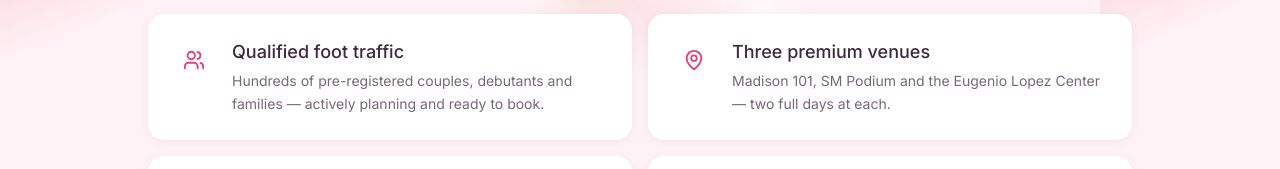
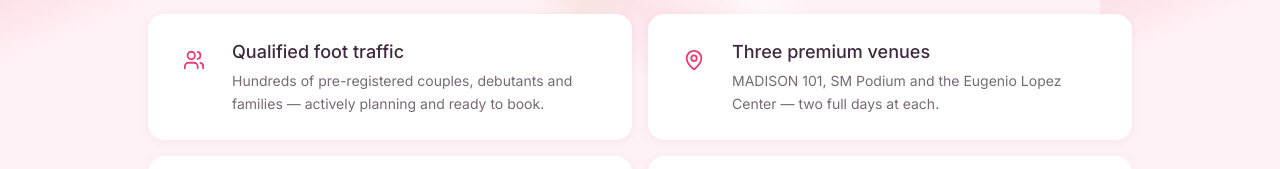
Before and after one commit to kcjarque/fiad, a React (Vite) app: page /suppliers in a window 1280 px wide. Shown: the part 688-857 px from the top of the page. Built offline with nearby package versions, Linux system fonts and the light colour scheme; no server answers.

Commit message:
Supplier page: MADISON 101 in the venue's own styling
All caps is how the venue writes its name, not emphasis, so it is kept
verbatim rather than title-cased into prose.

Co-Authored-By: Claude Opus 5 <noreply@anthropic.com>

```diff
--- a/src/constants/season.ts
+++ b/src/constants/season.ts
@@ -27,7 +27,8 @@ export const KNOWN_SEASONS = ['Season 3', 'Season 2', 'Season 1'] as const;
  * location for prose where a supplier needs to know where they would be.
  */
 export const CURRENT_SEASON_VENUES = [
-  { short: 'Madison 101', full: 'Madison 101' },
+  // All caps is the venue's own styling, not emphasis — keep it verbatim.
+  { short: 'MADISON 101', full: 'MADISON 101' },
   { short: 'SM Podium', full: 'SM Podium' },
   { short: 'Eugenio Lopez Center', full: 'the Eugenio Lopez Center' },
 ] as const;
```
